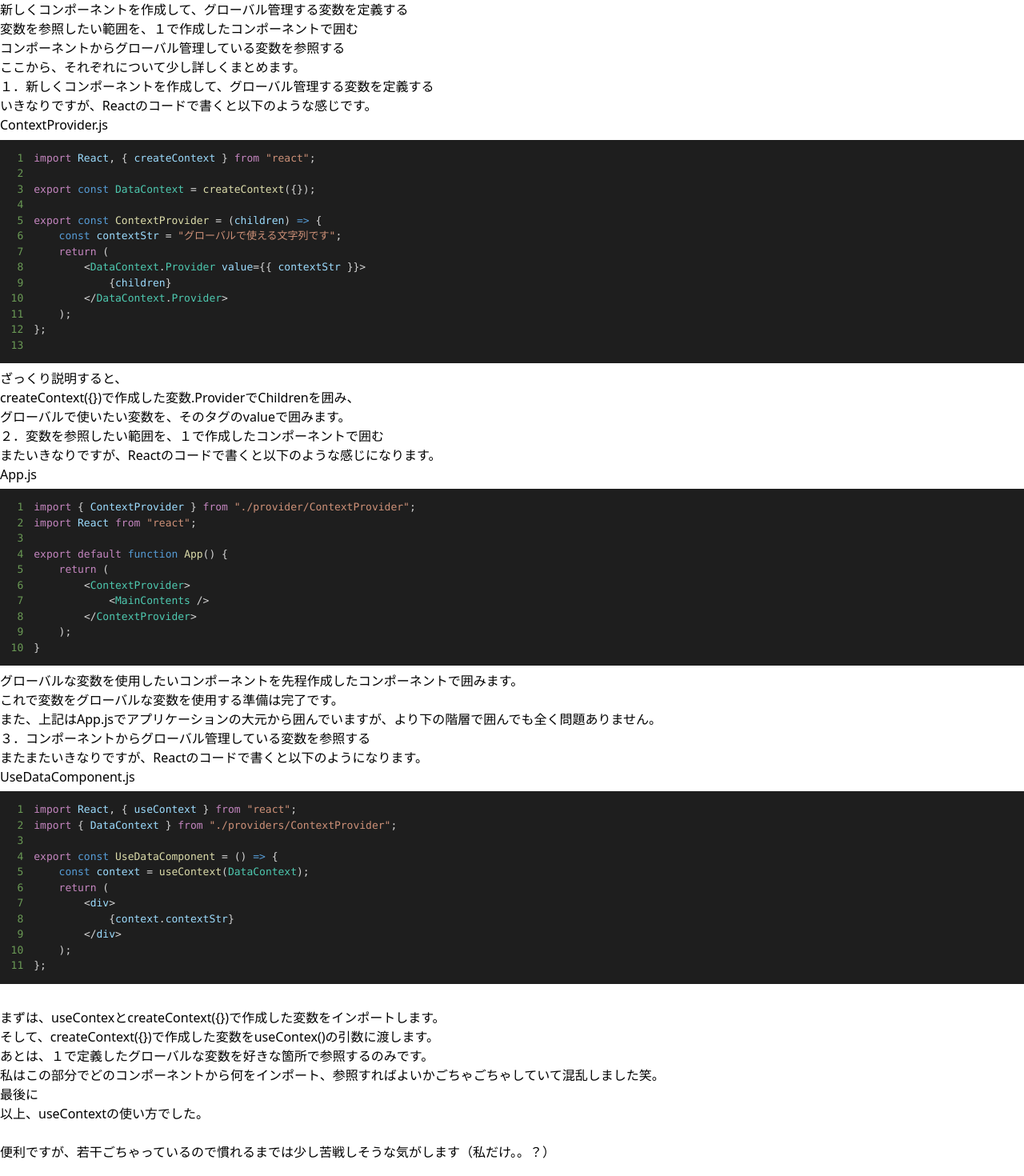
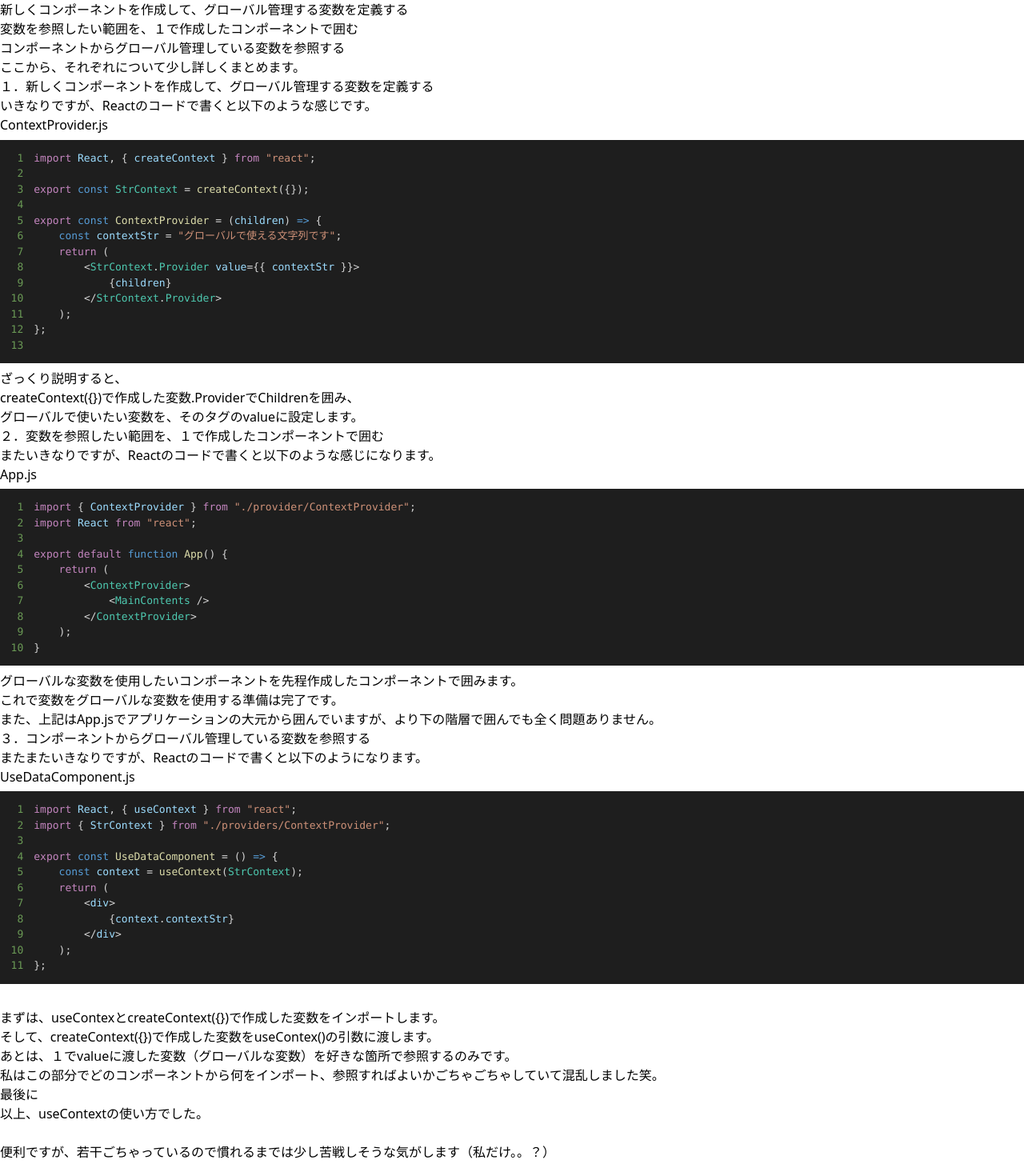
Before and after one commit to nattomatofu/blog, a Next.js app: page /posts/react-usecontext in a window 1280 px wide. Shown: the part 480-1950 px from the top of the page at 80% size. Built offline with nearby package versions, Linux system fonts and the light colour scheme.

Commit message:
useContextの記事を追記

```diff
--- a/src/pages/posts/react-usecontext.js
+++ b/src/pages/posts/react-usecontext.js
@@ -15,7 +15,7 @@ import CodeBlock from "@/components/CodeBlock";
 import Head from "next/head";
 
 const title = "ReactのuseContextについて";
-const updateDate = "2023/9/20";
+const updateDate = "2023/9/22";
 const thumbnailImagePath = "/images/thumbnail/react_icon.webp";
 const metaDescription =
     "どうも、納豆大好きnattoです。完全に思いつきですが、ReactのuseContextについてまとめます。";
@@ -81,7 +81,7 @@ const ReactUseContext = () => {
                         <MainHeading>useContexの使い方</MainHeading>
                         <MainParagraph>
                             <CodeText>useContext</CodeText>
-                            の使い方を大きく分けると、以下のような感じになります。
+                            の使い方の順序を大きく分けると、以下のような感じになります。
                             <ul className="list-inside list-decimal md:p-8">
                                 <li className="my-4">
                                     新しくコンポーネントを作成して、グローバル管理する変数を定義する
@@ -106,14 +106,14 @@ const ReactUseContext = () => {
                                 >
                                     {`import React, { createContext } from "react";
 
-export const DataContext = createContext({});
+export const StrContext = createContext({});
 
 export const ContextProvider = (children) => {
     const contextStr = "グローバルで使える文字列です";
     return (
-        <DataContext.Provider value={{ contextStr }}>
+        <StrContext.Provider value={{ contextStr }}>
             {children}
-        </DataContext.Provider>
+        </StrContext.Provider>
     );
 };
 `}
@@ -125,7 +125,7 @@ export const ContextProvider = (children) => {
                                 でChildrenを囲み、
                                 <br />
                                 グローバルで使いたい変数を、そのタグの
-                                <CodeText>value</CodeText>で囲みます。
+                                <CodeText>value</CodeText>に設定します。
                             </MediumParagraph>
                             <MediumHeading>
                                 ２．変数を参照したい範囲を、１で作成したコンポーネントで囲む
@@ -165,10 +165,10 @@ export default function App() {
                                     isLineNum={"true"}
                                     filename={"UseDataComponent.js"}
                                 >{`import React, { useContext } from "react";
-import { DataContext } from "./providers/ContextProvider";
+import { StrContext } from "./providers/ContextProvider";
 
 export const UseDataComponent = () => {
-    const context = useContext(DataContext);
+    const context = useContext(StrContext);
     return (
         <div>
             {context.contextStr}
@@ -186,7 +186,8 @@ export const UseDataComponent = () => {
                                 で作成した変数を<CodeText>useContex()</CodeText>
                                 の引数に渡します。
                                 <br />
-                                あとは、１で定義したグローバルな変数を好きな箇所で参照するのみです。
+                                あとは、１で<CodeText>value</CodeText>
+                                に渡した変数（グローバルな変数）を好きな箇所で参照するのみです。
                                 <br />
                                 私はこの部分でどのコンポーネントから何をインポート、参照すればよいかごちゃごちゃしていて混乱しました笑。
                             </MediumParagraph>
```
